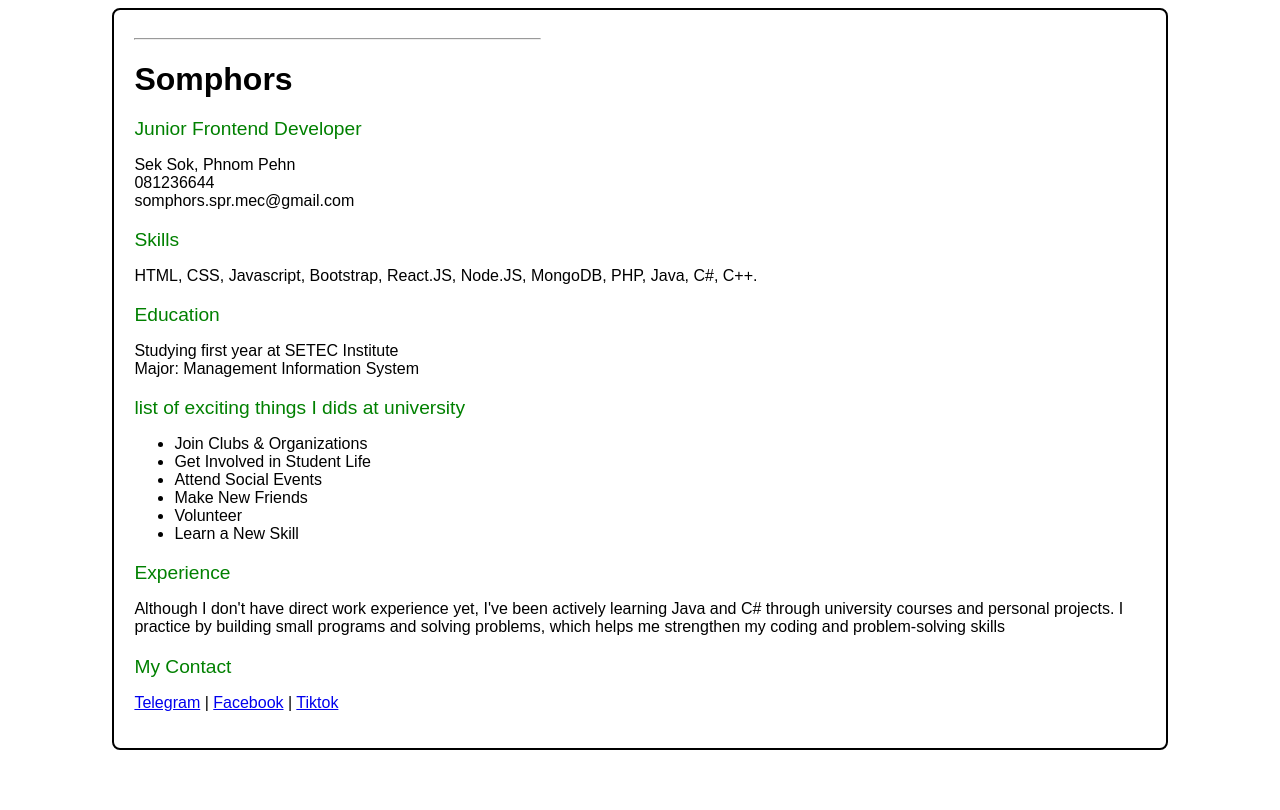
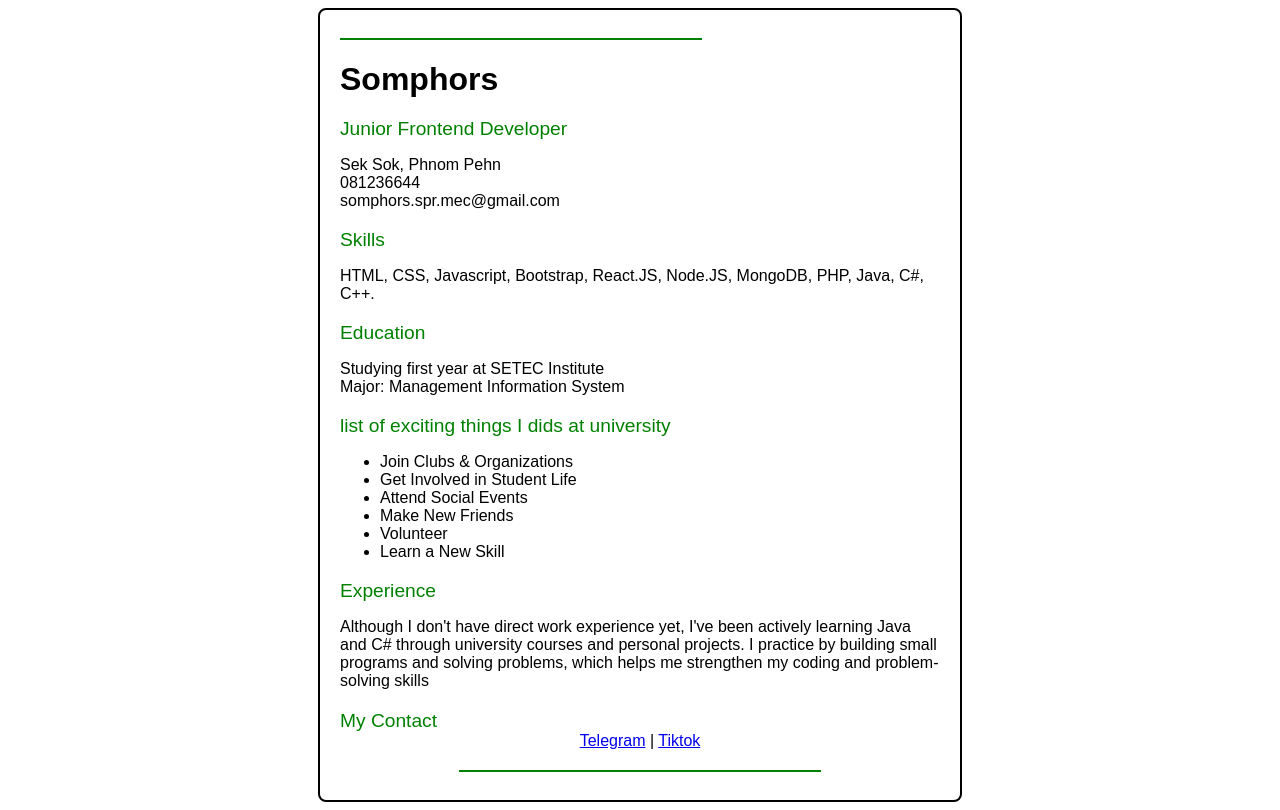
Before and after one commit to somPhors-ks/SinglePageCV, a plain HTML site: page Code/index.html in a window 1280 px wide. Drawn offline with Linux system fonts and the light colour scheme.

Commit message:
Update index.html

```diff
--- a/Code/index.html
+++ b/Code/index.html
@@ -19,8 +19,8 @@
     </style>
 </head>
 <body>
-    <div style="width: 80%; margin: auto; border: 2px solid black; padding: 20px; border-radius: 8px;">
-        <hr width="40%" align="left">
+    <div style="width: 600px; margin: auto; border: 2px solid black; padding: 20px; border-radius: 8px;">
+        <hr width="60%" align="left" border="2px" color="green">
         <h1>Somphors</h1>
         <p id="headText">Junior Frontend Developer</p>
         <p>
@@ -51,11 +51,11 @@
             Although I don't have direct work experience yet, I've been actively learning Java and C# through university courses and personal projects. I practice by building small programs and solving problems, which helps me strengthen my coding and problem-solving skills
         </p>
         <p id="headText">My Contact</p>
-        <p>
+        <div style="margin-bottom: 20px; text-align: center;">
             <a href="https://t.me/mryphosrMuzanJackjon" target="_blank">Telegram</a>
-            | <a href="https://web.facebook.com/yorn.somphors.479775" target="_blank">Facebook</a>
             | <a href="https://www.tiktok.com/@somphors940?is_from_webapp=1&sender_device=pc" target="_blank">Tiktok</a>
-        </p>
+        </div>
+        <hr width="60%" align="center" border="2px" color="green">
     </div>
 </body>
 </html>
```
